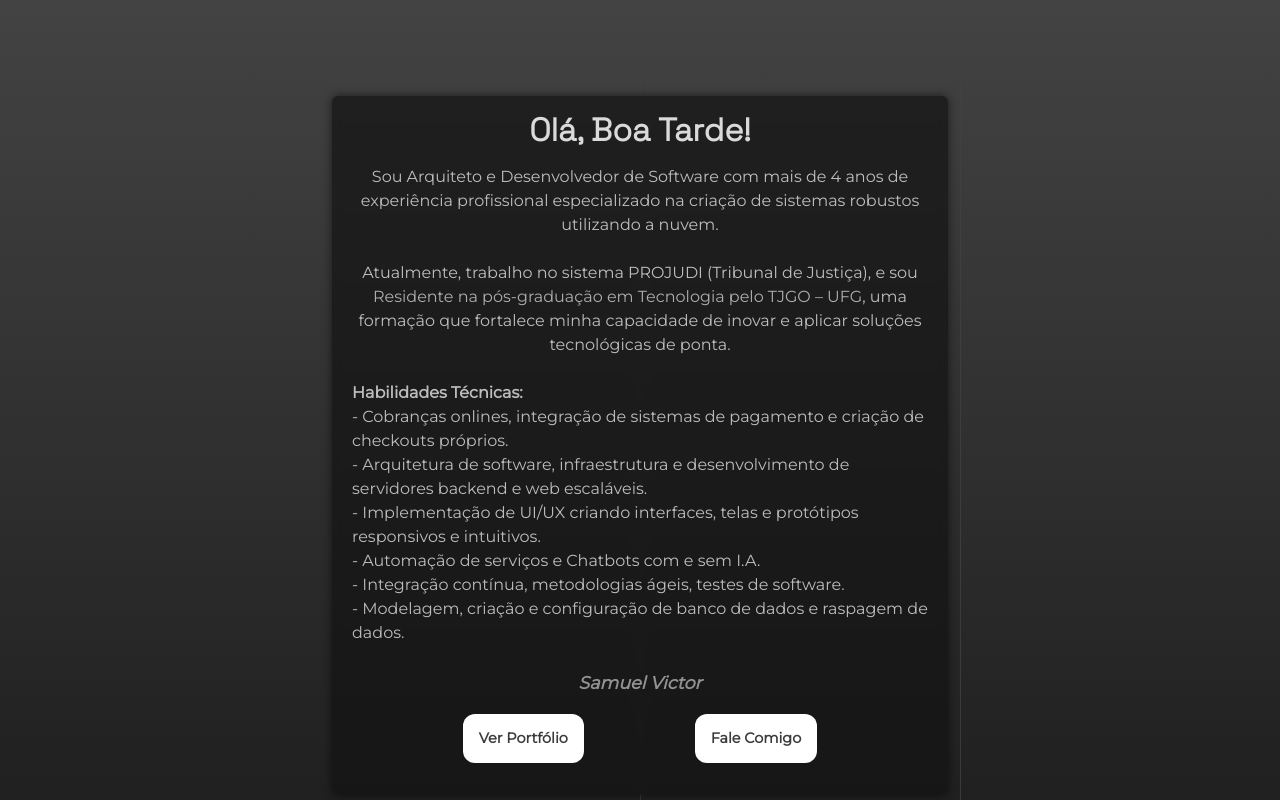
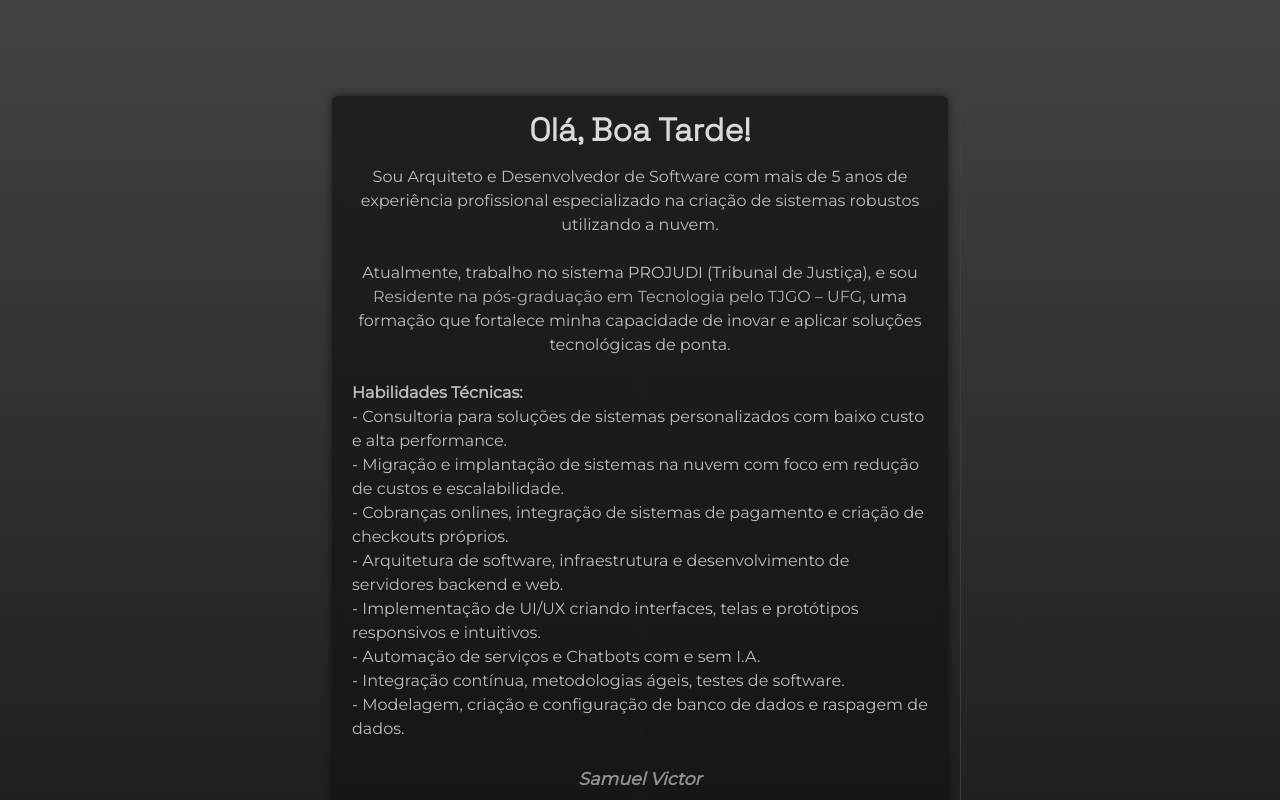
Before and after one commit to samuelvictorol/portfolio, an Angular app: page /sobre in a window 1280 px wide. Built offline with nearby package versions, Linux system fonts and the light colour scheme; a web font is replaced by a local one.

Commit message:
update portfolio

```diff
--- a/src/app/portfolio/portfolio.component.html
+++ b/src/app/portfolio/portfolio.component.html
@@ -1,5 +1,5 @@
 
-<h2 class="animate__animated animate__slideInDown animate__faster ">Meu Portfólio</h2>
+<h2 class="animate__animated animate__slideInDown animate__faster ">Portfólio</h2>
 <div class="carousel animate__animated animate__fadeIn" id="carousel" >
     <div *ngFor="let project of projects"
         style="position:relative; background-image: url('{{ project.img }}'); background-size: cover;"
--- a/src/app/portfolio/portfolio.component.ts
+++ b/src/app/portfolio/portfolio.component.ts
@@ -18,14 +18,14 @@ export class PortfolioComponent {
 
    projects = [
      { title: 'ChatCar I.A.', desc: 'Transforme Conversas em Vendas com o ChatCar. Registre sua loja e seu estoque com facilidade na plataforma. Seu cliente é atendido 24h com IA, recebe informações e gera interesse. O ChatCar te entrega contatos com intenção real de compra e sugestões de abordagem.', url: 'https://chatcar.me/ia', img: 'assets/chatcar.png', },
+     { title: 'Eletro Nogueira', desc: 'Criação de IA para SDR no whatsapp, criação da landing page, otimização contínua de SEO e migração de sistema para a nuvem com foco em redução de custos.', url:'https://eletronogueira.com.br', img:'https://eletronogueira.com.br/assets/store2.png',},
+     { title: 'PROJUDI - TJGO', desc: 'oftware de processo eletrônico mantido pelo Conselho Nacional de Justiça e em franca expansão em todos os estados do Brasil. Após a sua popularização, o CNJ passou a chamá-lo também de Sistema CNJ. ', url: 'https://projudi.tjgo.jus.br/', img: 'https://novogerenciador.tjma.jus.br/storage/portalweb/20012015_1349.jpg'},
+     { title: 'SUS - AGHU', desc: 'O Aplicativo de Gestão para Hospitais Universitários (AGHU) é um sistema de gestão hospitalar e prontuário eletrônico disponível para uso gratuito no Sistema Único de Saúde (SUS).', url: 'https://www.gov.br/ebserh/pt-br/governanca/plataformas-e-tecnologias/aghu/', img: 'assets/aghu.png', },
      { title: 'Sistema de Tarifas - BASA', img:'assets/basa.png', url:"https://www.bancoamazonia.com.br/tarifas-bancarias", desc: 'Sistema de Tarifas para o Banco da Amazônia utilizando Vue3, Spring e SQL Server. Gerenciamento de pacotes de serviçoes e tarifas bancárias, desde o desenvolvimento até a integração contínua.', },
-     { title: 'SUS - AGHU', desc: 'O Aplicativo de Gestão para Hospitais Universitários (AGHU) é um sistema de gestão hospitalar e prontuário eletrônico disponível para uso gratuito no Sistema Único de Saúde (SUS).', url: 'https://www.gov.br/ebserh/pt-br/governanca/plataformas-e-tecnologias/aghu/', img: 'assets/aghu.png', },
-     { title: 'Action Chat', desc: 'CRM para criação de Bots para WhatsApp e Telegram de modo dinâmico e automatizado. A plataforma permite que o próprio usuário crie os fluxos de conversa do bot.', url:'https://app.tanquion.pro/login', img:'assets/action.png',},
-     { img:'assets/solarsystem.png', title: 'Sistema Solar 3D', desc: 'Uma viagem pelo Sistema Solar em 3D utilizando Vue3 e Three.js com técnicas avançadas de programação frontend', url:'https://sistema-solar-3js.netlify.app/'  },
-     { title: 'Midnight Tickets', desc: 'Bilheteria Online com as menores taxas do mercado, diversas features para monitoramento de eventos e venda de ingressos personalizados utilizando a api do Mercado Pago.', url:'https://midnightickets.com', img:'assets/mid.png',},
+     { title: 'Midnight Tickets', desc: 'Bilheteria Online com as menores taxas do mercado, diversas features para monitoramento de eventos e venda de ingressos personalizados utilizando a api do Mercado Pago.', url:'https://midnightickets.netlify.app/', img:'assets/mid.png',},
      { title: 'Vitrine de Jóias - CAIXA', desc: 'É o ambiente virtual onde são expostos os bens que serão disponibilizados para venda e que foram dados em garantia nas operações de Penhor da CAIXA. As garantias são levadas a leilão para a recuperação do crédito concedido ao cliente tomador, todas elas, vinculadas a contratos não liquidados no prazo acordado..', url:'https://vitrinedejoias.caixa.gov.br/Paginas/default.aspx', img:'assets/sievjCaixaImg.png',},
      { title: 'Protótipos de Alta Fidelidade', desc: 'Protótipos de uma aplicação web de alta fidelidade, de forma que seja possível: pesquisar, incluir, alterar e excluir (CRUD) conhecimentos e certificações dos colaboradores da Cast Group, a fim de facilitar a visualização de forma visual e intuitiva para os gestores responsáveis.', img: 'assets/prot.png', url: 'https://github.com/samuelvictorol/PrototipoFigma-CastGroup' , },
-     { title: 'Gastail Bot', desc: 'O Gastail é um bot para telegram de registros de compras e vendas de seus criptoativos de modo interativo, à fim de ter uma rápida visualização da sua carteira de câmbio pessoal, guardando as  movimentações e permitindo configurar alertas. ', url: 'https://github.com/samuelvictorol/Gastail-Bot', img: 'assets/gastail.jpg'},
+     { img:'assets/solarsystem.png', title: 'Sistema Solar 3D', desc: 'Uma viagem pelo Sistema Solar em 3D utilizando Vue3 e Three.js com técnicas avançadas de programação frontend', url:'https://sistema-solar-3js.netlify.app/'  },
      { title: `Instituto Átika`, desc: 'Este projeto social sem fins lucrativos incentiva crianças e adolescentes sem condições financeiras a praticar esportes como o futvôlei. Os produtos vendidos serão revertidos em doações. A landing page foi desenvolvida com responsividade. O deploy automatizado garante atualizações rápidas e seguras.', url:'https://institutoatika.org/', img:'assets/atika.png',},
 
   ];
--- a/src/app/sobre/sobre.component.html
+++ b/src/app/sobre/sobre.component.html
@@ -3,14 +3,16 @@
         <div class="sobre-text animate__animated animate__fadeInDown">
             <h1 style="text-align:center">Olá, {{ saudacao }}!</h1>
             <p style="text-align:center;font-size:1rem">
-                Sou Arquiteto e Desenvolvedor de Software com mais de 4 anos de experiência profissional especializado na criação de sistemas robustos utilizando a nuvem.
+                Sou Arquiteto e Desenvolvedor de Software com mais de 5 anos de experiência profissional especializado na criação de sistemas robustos utilizando a nuvem.
                 <br><br> Atualmente, trabalho no sistema PROJUDI (Tribunal de Justiça), e sou <a style="color:white" target="_blank" href="https://www.instagram.com/prti_go/">Residente na pós-graduação em Tecnologia pelo TJGO – UFG</a>, uma formação que fortalece minha capacidade de inovar e aplicar soluções tecnológicas de ponta.
                 <br>
             </p>
             <p style="text-align:left;font-size:1rem">
                 <strong>Habilidades Técnicas:</strong><br>
+                - Consultoria para soluções de sistemas personalizados com baixo custo e alta performance.<br>
+                - Migração e implantação de sistemas na nuvem com foco em redução de custos e escalabilidade.<br>
                 - Cobranças onlines, integração de sistemas de pagamento e criação de checkouts próprios.<br>
-                - Arquitetura de software, infraestrutura e desenvolvimento de servidores backend e web escaláveis.<br>
+                - Arquitetura de software, infraestrutura e desenvolvimento de servidores backend e web.<br>
                 - Implementação de UI/UX criando interfaces, telas e protótipos responsivos e intuitivos.<br>
                 - Automação de serviços e Chatbots com e sem I.A.<br>
                 - Integração contínua, metodologias ágeis, testes de software.<br>
@@ -20,10 +22,11 @@
             <p style="text-align:center" id="my-name">Samuel Victor</p>
             <div class="btns-wrapper">
                 <button class="btn-sobre" id="btn-port" (click)="navService.mouseIn('portfolio', false)">Ver Portfólio</button>
+            </div>
+            <div class="btns-wrapper" style="margin-top: 8px;">
                 <button class="btn-sobre" id="btn-contato" (click)="navService.mouseIn('contato', false)">Fale Comigo</button>
             </div>
             <div class="svgs-wrapper">
-
             </div>
         </div>
     </div>
```
